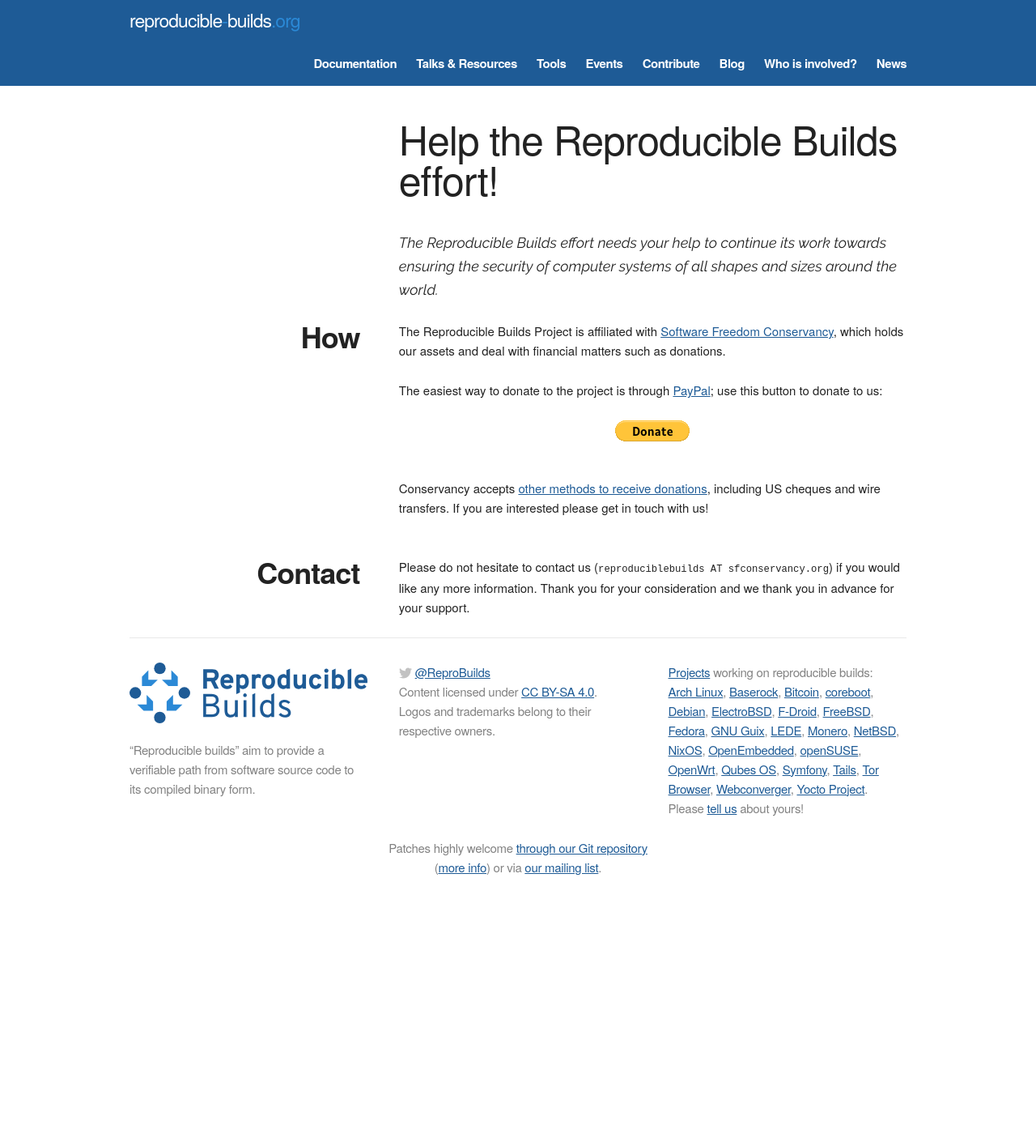
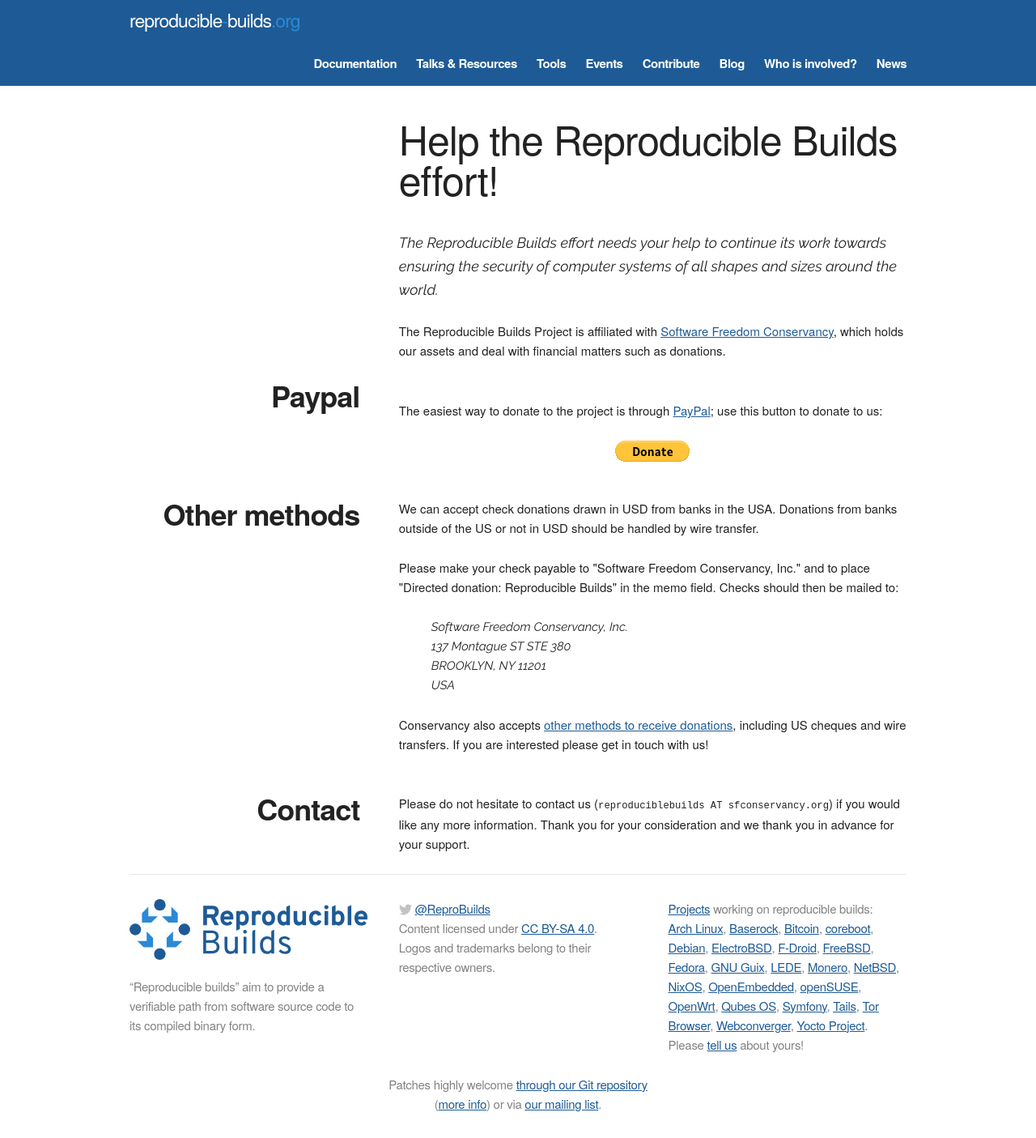
Before and after one commit to prototypefund/reproducible-website, a Jekyll site: the page built from donate.html, in a window 1280 px wide. Shown: the whole page at 81% size. Built offline with Jekyll 4.4.1, drawn with Linux system fonts in a browser that asks for light colours; some web fonts are replaced; before the commit the page ends 1113 px from its top, so only the background shows below that.

Commit message:
Include cheque info on donate page too for completeness.

```diff
--- a/donate.html
+++ b/donate.html
@@ -15,19 +15,20 @@
       towards ensuring the security of computer systems of all shapes and sizes
       around the world.</big></em>
     </p>
+    <p>
+      The Reproducible Builds Project is affiliated with
+      <a href="https://sfconservancy.org/about/">Software Freedom Conservancy</a>,
+      which holds our assets and deal with financial matters such as donations.
+    </p>
   </div>
 </div>
 
 <div class="row">
   <div class="four columns title">
-    <h2>How</h2>
+    <h2>Paypal</h2>
   </div>
   <div class="eight columns">
     <p>
-      The Reproducible Builds Project is affiliated with
-      <a href="https://sfconservancy.org/about/">Software Freedom Conservancy</a>,
-      which holds our assets and deal with financial matters such as donations.
-    </p>
     <p>
       The easiest way to donate to the project is through
       <a href="https://www.paypal.com">PayPal</a>; use this button to donate to
@@ -40,9 +41,37 @@
         </form>
       </center>
     </p>
+  </div>
+</div>
+
+<div class="row">
+  <div class="four columns title">
+    <h2>Other methods</h2>
+  </div>
+  <div class="eight columns">
+    <p>
+      We can accept check donations drawn in USD from banks in the USA.
+      Donations from banks outside of the US or not in USD should be handled by
+      wire transfer.
+    </p>
 
     <p>
-      Conservancy accepts <a href="https://sfconservancy.org/donate/">other
+      Please make your check payable to "Software Freedom Conservancy, Inc."
+      and to place "Directed donation: Reproducible Builds" in the memo field.
+      Checks should then be mailed to:
+    </p>
+
+    <blockquote>
+    <address>
+      Software Freedom Conservancy, Inc.<br>
+      137 Montague ST STE 380<br>
+      BROOKLYN, NY 11201<br>
+      USA
+    </address>
+    </blockquote>
+
+    <p>
+      Conservancy also accepts <a href="https://sfconservancy.org/donate/">other
       methods to receive donations</a>, including US cheques and wire transfers.
       If you are interested please get in touch with us!
     </p>
```
